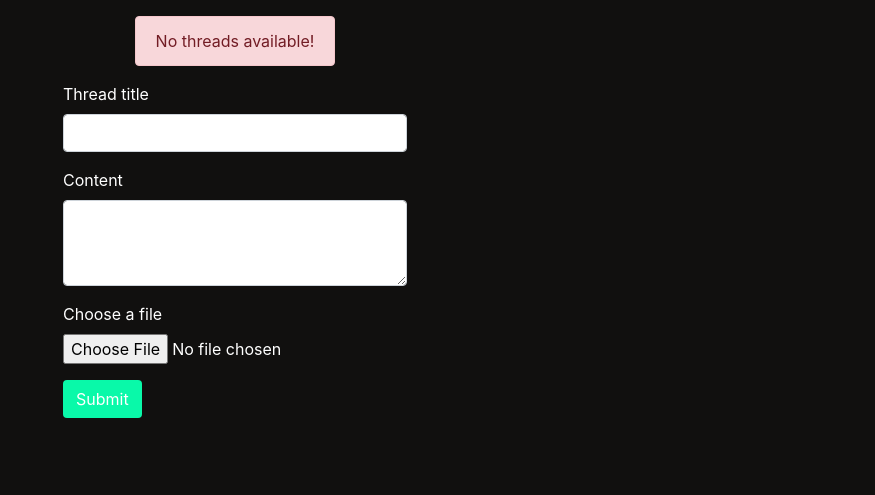
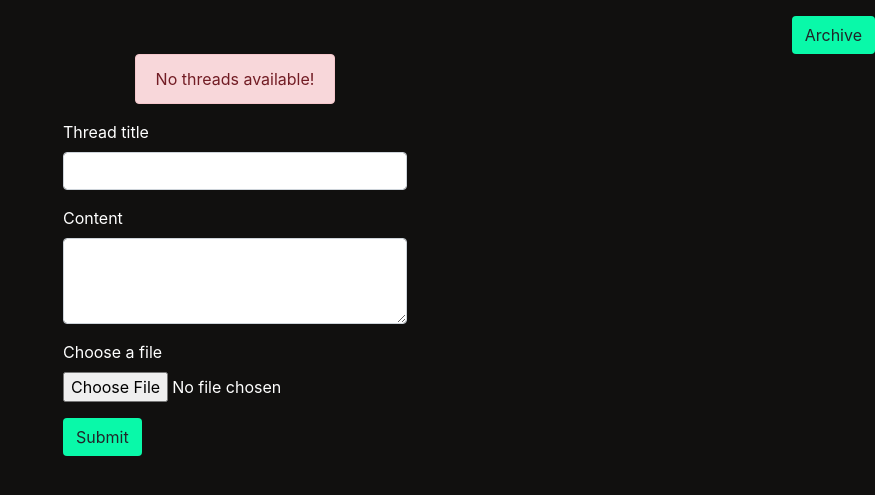
Before and after one commit to DanielFL0/LuunaBoard, a Python web app: template LuunaBoard/templates/board.html in a window 1280 px wide. Shown: the part 104-599 px from the top of the page, without its empty margins (405-1280 px from the left). Run offline with Jinja, Linux system fonts and the light colour scheme; the template is opened without the code that fills it, so the values that code supplies are empty.

Commit message:
Add archive button

```diff
--- a/LuunaBoard/templates/board.html
+++ b/LuunaBoard/templates/board.html
@@ -9,6 +9,10 @@
       <li class="breadcrumb-item" style="color: #2fb78a;">{{ category.name }}</li>
     </ol>
   </nav>
+  <!--Archive-->
+  <div class="d-flex justify-content-end">
+    <a class="btn" href="{{ url_for('archive', category=category.id) }}" role="button" style="background-color: #09f9a9;">Archive</a>
+  </div>
   <!--Thread display-->
   <div class="d-flex flex-row justify-content-center flex-wrap text-white">
     {% if threads %}
@@ -48,7 +52,7 @@
         <label for="exampleFormControlFile1">Choose a file</label>
         <input type="file" class="form-control-file" name="image" id="image">
       </div>
-      <button type="submit" class="btn text-white" style="background-color: #09f9a9;">Submit</button>
+      <button type="submit" class="btn" style="background-color: #09f9a9;">Submit</button>
     </form>
   </div>
 </body>
```
